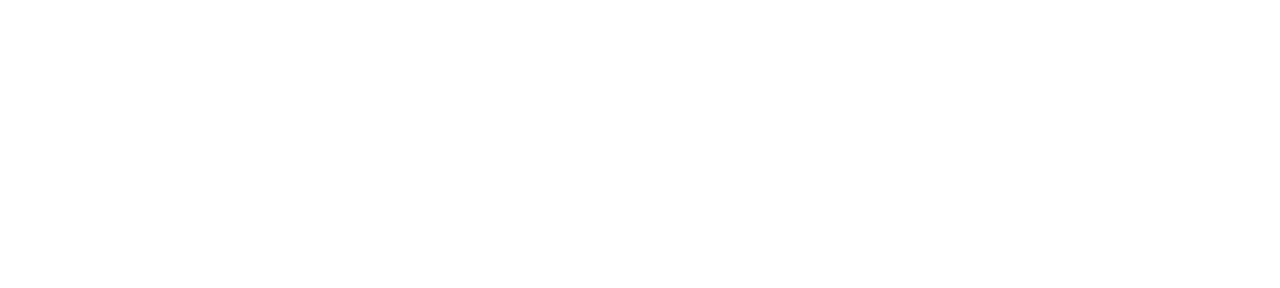
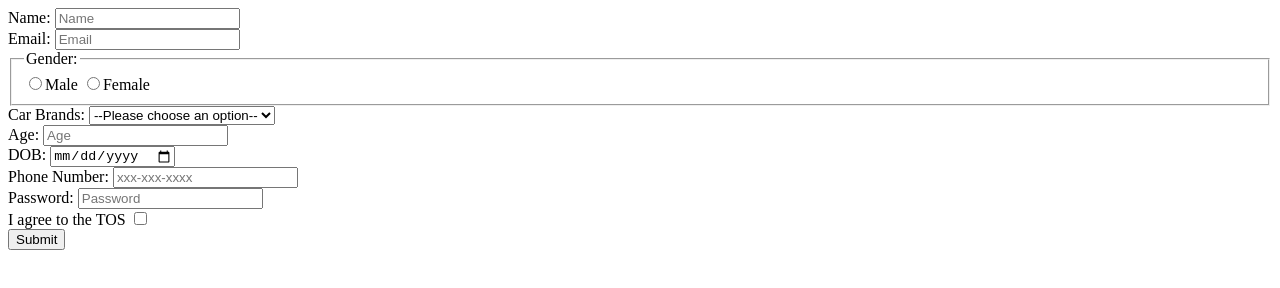
Before and after one commit to acciojob/signup-form-car-santhoshkumar224, a website: page main.html in a window 1280 px wide. Drawn offline with Linux system fonts and the light colour scheme.

Commit message:
created a submission

```diff
--- a/main.html
+++ b/main.html
@@ -1,16 +1,58 @@
 <!DOCTYPE html>
+<html lang="en">
+<head>
+<meta charset="UTF-8">
+<meta name="viewport" content="width=device-width, initial-scale=1.0">
+<title>Signup Form</title>
+</head>
+<body>
+  <form action="/signup" method="post">
+    <div>
+      <label for="name">Name:</label>
+      <input type="text" id="name" name="name" placeholder="Name" required>
+    </div>
+    <div>
+      <label for="email">Email:</label>
+      <input type="email" id="email" name="email" placeholder="Email" required>
+    </div>
+    <div>
+      <fieldset>
+        <legend>Gender:</legend>
+        <label for="gender_m"><input type="radio" id="gender_m" name="gender" required>Male</label>
+        <label for="gender_f"><input type="radio" id="gender_f" name="gender" required>Female</label>
+      </fieldset>
+    </div>
+    <div>
+      <label for="cars">Car Brands:</label>
+      <select id="cars" name="cars" required>
+        <option value="" disabled selected>--Please choose an option--</option>
+        <!-- Add options for car brands here -->
+      </select>
+    </div>
+    <div>
+      <label for="age">Age:</label>
+      <input type="number" id="age" name="age" placeholder="Age" required>
+    </div>
+    <div>
+      <label for="dob">DOB:</label>
+      <input type="date" id="dob" name="dob" required>
+    </div>
+    <div>
+      <label for="tel">Phone Number:</label>
+      <input type="tel" id="tel" name="tel" pattern="[0-9]{3}-[0-9]{3}-[0-9]{4}" placeholder="xxx-xxx-xxxx">
+    </div>
+    <div>
+      <label for="password">Password:</label>
+      <input type="password" id="password" name="password" placeholder="Password" required>
+    </div>
+    <div>
+	  <label for="tos">I agree to the TOS</label>
+	  <input type="checkbox" id="tos" name="tos" required>
+	</div>
 
-<html>
-
-<head>
-	<link rel="stylesheet" href="styles.css">
-</head>
-
-<body>
-	<!-- the entire body must be written by student -->
-    <script type="text/javascript" src="./script.js">
-</script>
-
+    <div>
+      <button type="submit">Submit</button>
+    </div>
+  </form>
 </body>
-
 </html>
```
